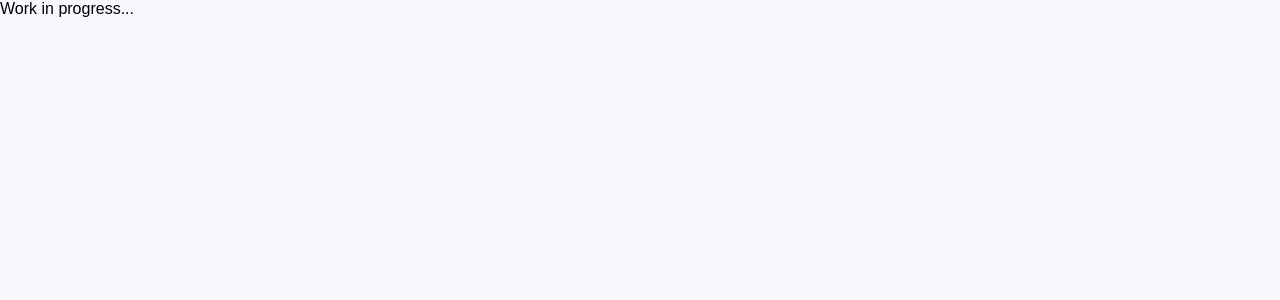
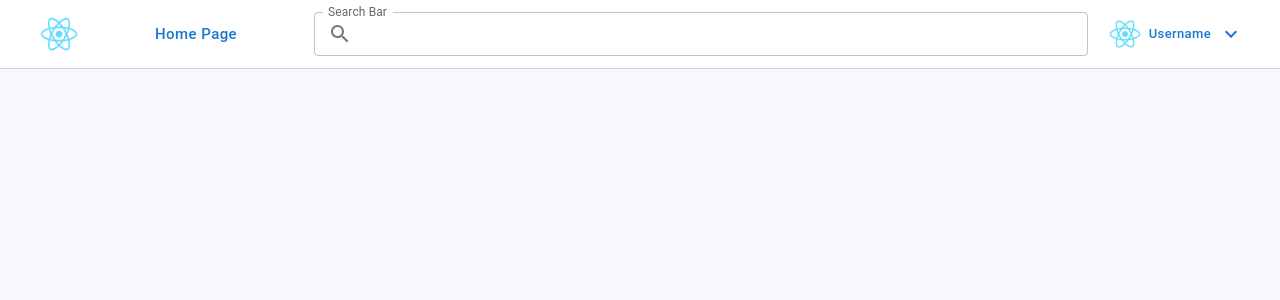
Before and after one commit to yeebinrong/RepoSenseCloud, a React (Create React App) app in the folder frontend/: page / in a window 1280 px wide. Shown: the top 300 px of the page. Built offline with nearby package versions, Linux system fonts and the light colour scheme.

Commit message:
HAMB-5 update base page

```diff
--- a/frontend/src/pages/base-page.js
+++ b/frontend/src/pages/base-page.js
@@ -1,8 +1,187 @@
+import {
+  AppBar,
+  Autocomplete,
+  Avatar,
+  Backdrop,
+  Button,
+  CircularProgress,
+  IconButton,
+  InputAdornment,
+  Menu,
+  MenuItem,
+  TextField,
+  Toolbar,
+  Tooltip,
+} from "@mui/material";
+import SearchIcon from "@mui/icons-material/Search";
+import ExpandMoreIcon from "@mui/icons-material/ExpandMore";
 import React from "react";
 
 class BasePage extends React.Component {
+  constructor(props) {
+    super(props);
+
+    this.state = {
+      searchBarText: "",
+    };
+  }
+
+  searchAdornment = (otherAdornment) => {
+    return (
+      <>
+        <InputAdornment position="start">
+          <IconButton style={{ cursor: "inherit" }} disableRipple edge="end">
+            <SearchIcon />
+          </IconButton>
+        </InputAdornment>
+        {otherAdornment?.map((adornment) => {
+          return adornment;
+        })}
+      </>
+    );
+  };
+
   render() {
-    return <>Work in progress...</>;
+    return (
+      <>
+        <AppBar className={"app-bar"} position="static" open variant="dense">
+          <Toolbar>
+            <img
+              draggable={false}
+              src="logo192.png"
+              className={"app-bar-logo"}
+              alt=""
+              onClick={() => {}}
+            />
+            <div style={{ margin: "0 50px" }}>
+              <Button
+                style={{ textTransform: "none" }}
+                onClick={() => {}}
+                disableRipple
+                variant="text"
+                size="large"
+              >
+                Home Page
+              </Button>
+            </div>
+            <div style={{ display: "flex", flexGrow: "1", marginLeft: "16px" }}>
+              <Autocomplete
+                multiple
+                inputValue={this.state.searchBarText}
+                value={[]}
+                onChange={() => {}}
+                freeSolo
+                className="app-bar-search-bar"
+                options={[]}
+                defaultValue={[]}
+                open={!this.props.isLoading}
+                handleHomeEndKeys
+                renderInput={(params) => {
+                  return (
+                    <TextField
+                      {...params}
+                      onChange={(e) => {
+                        this.setState({
+                          searchBarText: e.target.value,
+                        });
+                      }}
+                      size="small"
+                      label="Search Bar"
+                      InputProps={{
+                        ...params.InputProps,
+                        startAdornment: this.searchAdornment(
+                          params.InputProps.startAdornment
+                        ),
+                      }}
+                      inputProps={{
+                        ...params.inputProps,
+                      }}
+                    />
+                  );
+                }}
+              />
+            </div>
+            <div style={{ marginLeft: "16px" }}>
+              <Tooltip title="Account settings">
+                <Button
+                  style={{ textTransform: "none" }}
+                  onClick={(e) => {
+                    this.setState({
+                      menuAnchorElement: e.currentTarget,
+                    });
+                  }}
+                  disableRipple
+                  variant="text"
+                  size="small"
+                >
+                  <Avatar
+                    sx={{ width: 32, height: 32 }}
+                    src="logo192.png"
+                  ></Avatar>
+                  <span style={{ margin: "0 8px" }}>Username</span>
+                  <ExpandMoreIcon style={{ marginRight: "8px" }} />
+                </Button>
+              </Tooltip>
+              <Menu
+                anchorEl={this.state.menuAnchorElement}
+                id="account-menu"
+                open={!!this.state.menuAnchorElement}
+                onClose={() => {
+                  this.setState({ menuAnchorElement: null });
+                }}
+                onClick={() => {
+                  this.setState({ menuAnchorElement: null });
+                }}
+                PaperProps={{
+                  elevation: 0,
+                  sx: {
+                    overflow: "visible",
+                    filter: "drop-shadow(0px 2px 8px rgba(0,0,0,0.32))",
+                    mt: 1.5,
+                    "& .MuiAvatar-root": {
+                      width: 32,
+                      height: 32,
+                      ml: -0.5,
+                      mr: 1,
+                    },
+                    "&:before": {
+                      content: '""',
+                      display: "block",
+                      position: "absolute",
+                      top: 0,
+                      right: 14,
+                      width: 10,
+                      height: 10,
+                      bgcolor: "background.paper",
+                      transform: "translateY(-50%) rotate(45deg)",
+                      zIndex: 0,
+                    },
+                  },
+                  style: {
+                    width: "220px",
+                  },
+                }}
+                transformOrigin={{ horizontal: "right", vertical: "top" }}
+                anchorOrigin={{ horizontal: "right", vertical: "bottom" }}
+              >
+                <MenuItem>...</MenuItem>
+              </Menu>
+            </div>
+          </Toolbar>
+        </AppBar>
+        <div>
+          <Backdrop
+            sx={{
+              color: "#fff",
+              zIndex: (theme) => theme.zIndex.drawer + 1,
+            }}
+            open={this.props.isLoading}
+          >
+            <CircularProgress color="inherit" />
+          </Backdrop>
+        </div>
+      </>
+    );
   }
 }
 
```
